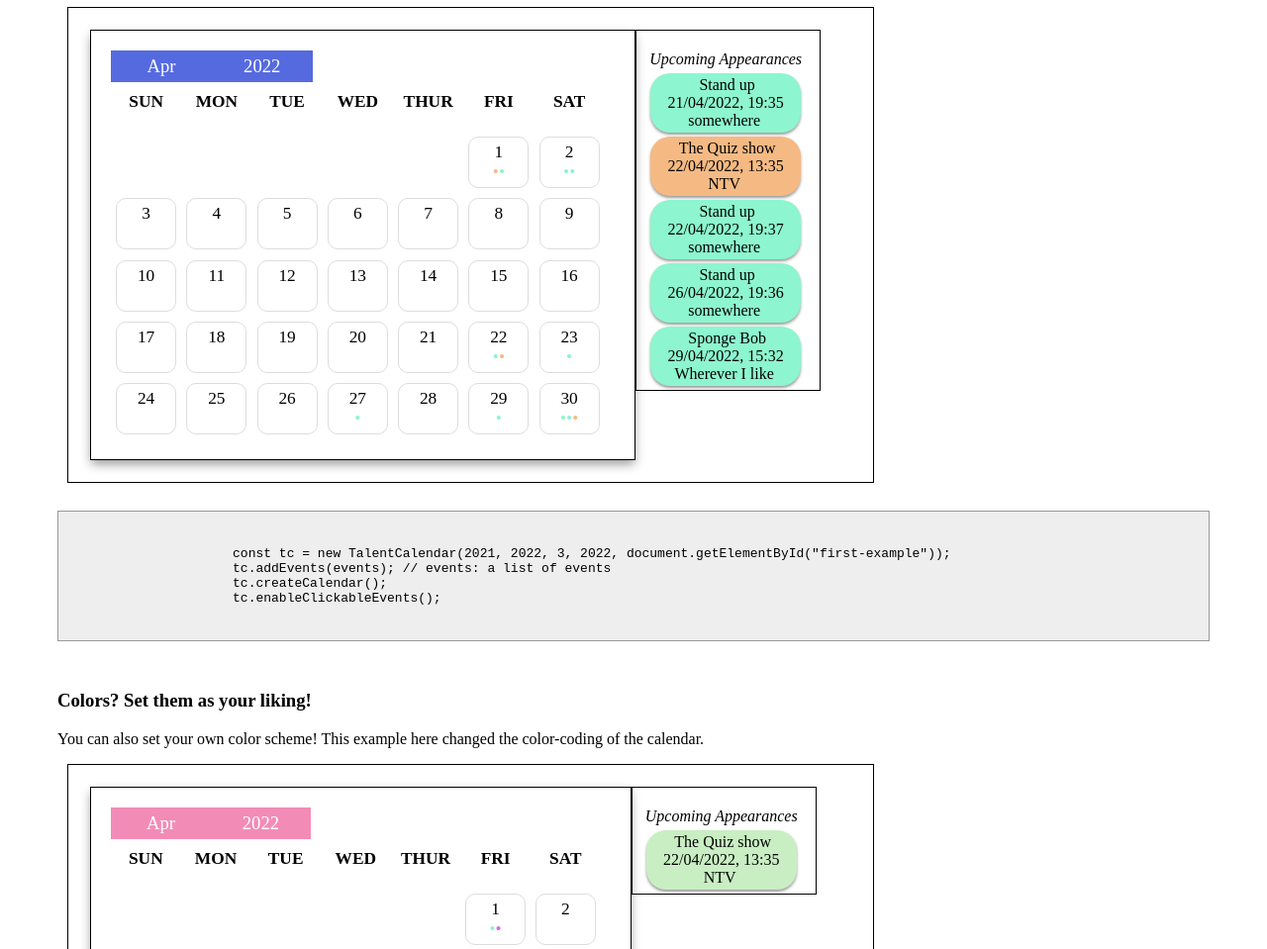
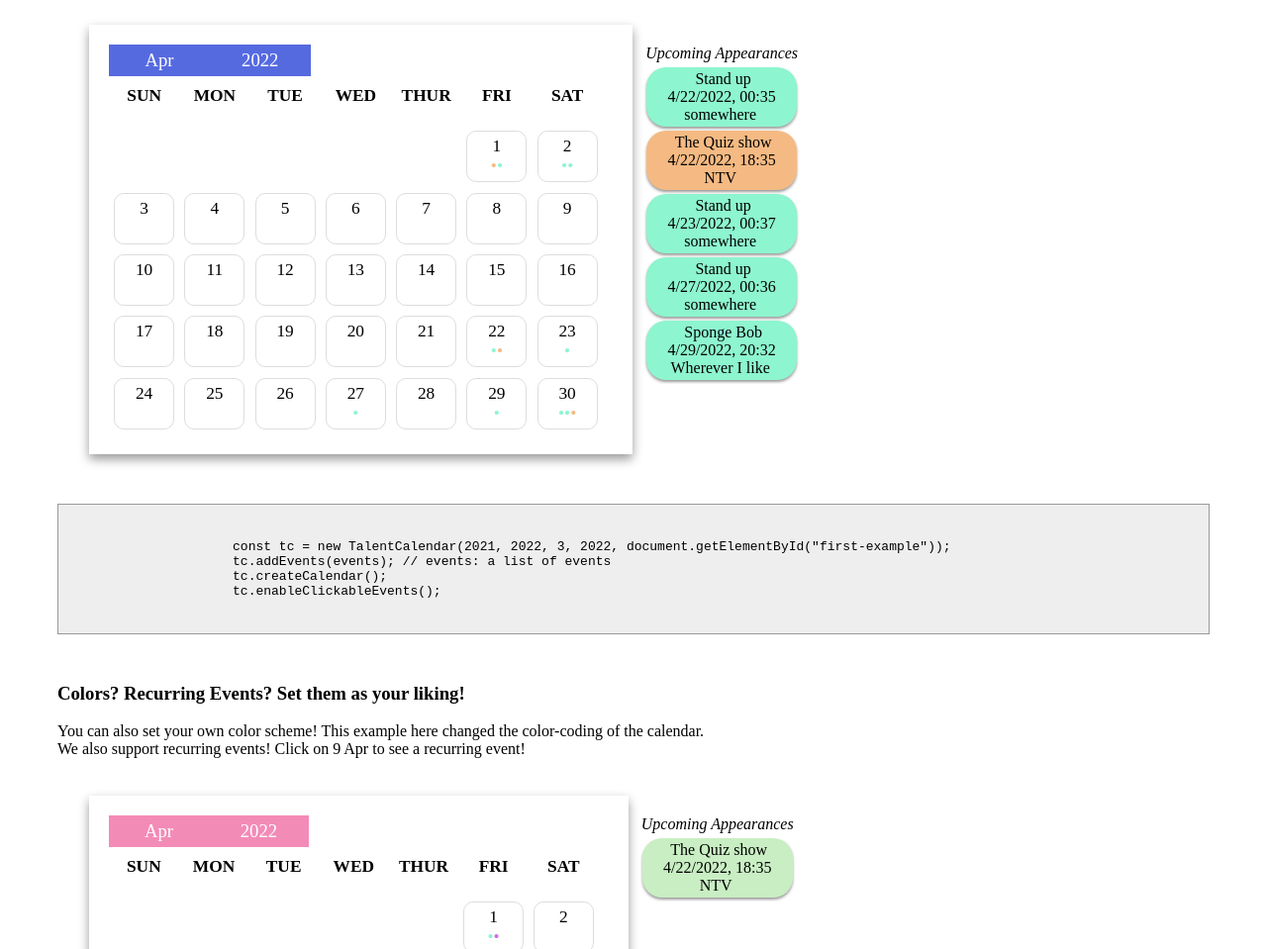
Before and after one commit to intezzz/Tcal, a website: page pub/examples.html in a window 1280 px wide. Shown: the part 1712-2671 px from the top of the page at 99% size. Drawn offline with nearby package versions, Linux system fonts and the light colour scheme.

Commit message:
fix style errors

```diff
--- /dev/null
+++ b/pub/css/landing-styles.css
@@ -0,0 +1,7 @@
+.api-table table,
+.api-table th,
+.api-table td {
+    border: 1px solid black;
+    border-collapse: collapse;
+    padding: 5px;
+}
--- a/pub/examples.html
+++ b/pub/examples.html
@@ -6,6 +6,7 @@
 
     <!--link styles-->
     <link rel="stylesheet" type="text/css" href="css/tcal-styles.css">
+    <link rel="stylesheet" type="text/css" href="css/landing-styles.css">
 
     <title>Individual Project - Alpha Release</title>
 
@@ -18,12 +19,6 @@
 
 
 </head>
-<style>
-    table, th, td {
-        border: 1px solid black;
-        padding: 5px;
-    }
-</style>
 <body style="padding: 25px;">
     <h1 style="text-align: center" id="top">Tcal</h1>
     <p style="text-align: center">Represent talents' public appearances nicely with this Javascript calendar library.</p>
@@ -99,13 +94,25 @@
         </div>
 
         <div>
-            <h3>Colors? Set them as your liking!</h3>
-            <p>You can also set your own color scheme! This example here changed the color-coding of the calendar.</p>
+            <h3>Colors? Recurring Events? Set them as your liking!</h3>
+            <p>You can also set your own color scheme! This example here changed the color-coding of the calendar. <br>
+                We also support recurring events! Click on 9 Apr to see a recurring event!
+            </p>
             <div id="third-example"></div>
             <pre>
                 <code style="background-color: #eee; border: 1px solid #999; display: block; padding: 20px;">
                     const tc = new TalentCalendar(2021, 2022, 3, 2022, document.getElementById("first-example"));
                     tc.addEvents(events); // events: a list of events
+                    // the recurring event object
+                    // {
+                    //   eventName: "recurring event",
+                    //   eventType: "stand-up",
+                    //   startTime: new Date(2022, 3, 9, 10, 0, 0, 0),
+                    //   endTime: new Date(2022, 3, 9, 11, 0, 0, 0),
+                    //   location: "recurring",
+                    //   recurringEvent: true,
+                    //   recurrence: {numberOfTimes: 2, repeat: "daily"},
+                    // }
                     tc.customizeColorCoding([
                       {
                         eventType: "stand-up",
@@ -155,7 +162,7 @@
     <div style="padding: 25px">
         <h2 id="api">API</h2>
         <p>Below are all the API functions available in <em>Tcal</em></p>
-        <table>
+        <table class="api-table">
             <tr>
                 <th>Function</th>
                 <th>Description</th>
--- a/pub/js/examples.js
+++ b/pub/js/examples.js
@@ -36,7 +36,7 @@ tc.addEvents([
     eventName: "Sponge Bob",
     eventType: "stand-up",
     startTime: new Date(2022, 3, 29, 20, 32, 0, 0),
-    endTime: new Date(2022, 3, 29, 22, 1, 0, 0),
+    endTime: new Date(2022, 3, 29, 22, 0, 0, 0),
     location: "Wherever I like",
     description: "Using Sponge Bob voice for one show",
   },
@@ -44,49 +44,56 @@ tc.addEvents([
     eventName: "Stand up",
     eventType: "stand-up",
     startTime: new Date(2022, 3, 2, 0, 33, 0, 0),
-    endTime: new Date(2022, 3, 2, 0, 1, 0, 0),
+    endTime: new Date(2022, 3, 2, 0, 34, 0, 0),
     location: "somewhere"
   },
   {
     eventName: "Stand up",
     eventType: "stand-up",
     startTime: new Date(2022, 3, 2, 0, 34, 0, 0),
-    endTime: new Date(2022, 3, 2, 0, 1, 0, 0),
+    endTime: new Date(2022, 3, 2, 0, 35, 0, 0),
     location: "somewhere"
   },
   {
     eventName: "Stand up",
     eventType: "stand-up",
     startTime: new Date(2022, 3, 22, 0, 35, 0, 0),
-    endTime: new Date(2022, 3, 2, 0, 1, 0, 0),
+    endTime: new Date(2022, 3, 22, 0, 36, 0, 0),
     location: "somewhere"
   },
   {
     eventName: "Stand up",
     eventType: "stand-up",
     startTime: new Date(2022, 3, 27, 0, 36, 0, 0),
-    endTime: new Date(2022, 3, 2, 0, 1, 0, 0),
+    endTime: new Date(2022, 3, 27, 0, 37, 0, 0),
     location: "somewhere"
   },
   {
     eventName: "Stand up",
     eventType: "stand-up",
     startTime: new Date(2022, 3, 23, 0, 37, 0, 0),
-    endTime: new Date(2022, 3, 2, 0, 1, 0, 0),
+    endTime: new Date(2022, 3, 23, 0, 38, 0, 0),
     location: "somewhere"
   },
   {
     eventName: "Stand up",
     eventType: "stand-up",
     startTime: new Date(2022, 3, 30, 0, 38, 0, 0),
-    endTime: new Date(2022, 3, 2, 0, 1, 0, 0),
+    endTime: new Date(2022, 3, 30, 0, 39, 0, 0),
     location: "somewhere"
   },
   {
     eventName: "Stand up",
     eventType: "stand-up",
     startTime: new Date(2022, 3, 30, 0, 39, 0, 0),
-    endTime: new Date(2022, 3, 2, 0, 1, 0, 0),
+    endTime: new Date(2022, 3, 30, 0, 40, 0, 0),
+    location: "somewhere"
+  },
+  {
+    eventName: "Stand up",
+    eventType: "stand-up",
+    startTime: new Date(2022, 3, 30, 0, 40, 0, 0),
+    endTime: new Date(2022, 3, 30, 0, 41, 0, 0),
     location: "somewhere"
   },
 ])
@@ -187,7 +194,7 @@ tcTwo.createCalendar();
 tcTwo.enableClickableEvents();
 //////////////////////
 
-// second example
+// third example
 // enabled clickable events
 const tcThree = new TalentCalendar(2021, 2022, 3, 2022, document.getElementById("third-example"));
 tcThree.addEvents([
@@ -303,7 +310,7 @@ tcFour.addEvents([
     startTime: new Date(2022, 3, 22, 18, 35, 0, 0),
     endTime: new Date(2022, 3, 22, 19, 30, 0, 0),
     location: "NTV",
-    description: "the horrifying secret-revealing quiz show",
+    description: "The horrifying secret-revealing quiz show.",
     officialWebsite: "https://www.ntv.co.jp/quizshow/",
     host: [{name: "Sho Sakurai", image: "https://res.cloudinary.com/djvbkencg/image/upload/v1650124613/external-content.duckduckgo.com_oglygl.jpg"}],
     guests: [{name: "You Yokoyama", image: "https://res.cloudinary.com/djvbkencg/image/upload/v1650124697/external-content.duckduckgo.com_azemns.jpg"}],
--- a/pub/js/tcal-library.js
+++ b/pub/js/tcal-library.js
@@ -350,7 +350,7 @@
 
 // get string of appearance
   function _getStringOfEvent(appearance){
-    return appearance.eventName + "<br>" + appearance.startTime.toLocaleString('en-GB', { timeZone: 'EST', hour: "2-digit", minute: "2-digit", year: "numeric", month: "numeric", day: "numeric"}) + "<br>" + appearance.location;
+    return appearance.eventName + "<br>" + appearance.startTime.toLocaleString([], {hour12: false, hour: "2-digit", minute: "2-digit", year: "numeric", month: "numeric", day: "numeric"}) + "<br>" + appearance.location;
   }
 
 // insert events of current month to side panel
@@ -373,8 +373,6 @@
     for (let i = 0; i < events.length; i++){
       const currDate = events[i].startTime;
       const today = new Date();
-      console.log("today", today);
-      console.log(currSelectedYear, currSelectedMonth)
       if (currDate.getFullYear() === currSelectedYear && currDate.getMonth() === currSelectedMonth){
         if ((currSelectedDay === null && today.getDate() <= currDate.getDate() && today.getMonth() <= currDate.getMonth() && today.getFullYear() <= currDate.getFullYear()) || currSelectedDay === currDate.getDate()){
           if (currSelectedDay === null){
@@ -407,10 +405,10 @@
 // format: 12/3/2022 11:00:00 - 12:00:00
   function _getFormattedEventTimeString(currEvent){
 
-    const startDate = currEvent.startTime.toLocaleDateString("en-GB", { timeZone: 'EST' });
-    const endDate = currEvent.endTime.toLocaleDateString("en-GB", { timeZone: 'EST' });
-    const startTime = currEvent.startTime.toLocaleTimeString("en-GB", { timeZone: 'EST', hour: "2-digit", minute: "2-digit" });
-    const endTime = currEvent.endTime.toLocaleTimeString("en-GB", { timeZone: 'EST', hour: "2-digit", minute: "2-digit" });
+    const startDate = currEvent.startTime.toLocaleDateString();
+    const endDate = currEvent.endTime.toLocaleDateString();
+    const startTime = currEvent.startTime.toLocaleTimeString([], {hour12: false, hour: "2-digit", minute: "2-digit" });
+    const endTime = currEvent.endTime.toLocaleTimeString([], {hour12: false, hour: "2-digit", minute: "2-digit" });
 
     return startDate + " " + startTime + "&nbsp; - " + (endDate === startDate ? "" : endDate + " ") + endTime + "<br>";
   }
```
